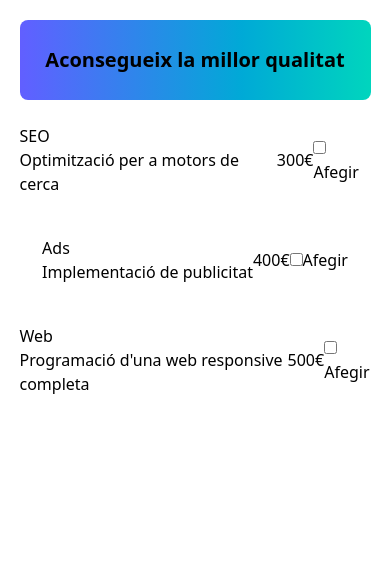
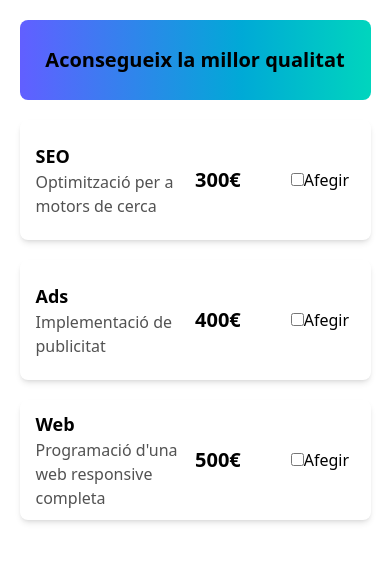
Before and after one commit to gerard-asuncion/sprint-6-react, a React (Vite) app: page / in a window 390 px wide. Shown: the top 562 px of the page. Built offline with nearby package versions, Linux system fonts and the light colour scheme.

Commit message:
feat: Checkbox mobile layout designed

```diff
--- a/src/components/Checkbox.tsx
+++ b/src/components/Checkbox.tsx
@@ -13,16 +13,16 @@ type Props = {
 
 const Checkbox = ({currentSection}: Props) => {
   return (
-    <section className="w-90/100 h-20 rounded-lg flex justify-center
-    items-center m-auto mt-5">
-        <article>
-            <h2>{currentSection.section}</h2>
-            <p>{currentSection.description}</p>
+    <section className={`w-90/100 h-30 p-4 rounded-lg flex justify-between
+    items-center m-auto mt-5 shadow-md ${currentSection.isChecked ? 'border-indigo-500 border-2' : ''}`}>
+        <article className="w-50/100">
+            <h2 className="text-lg font-bold">{currentSection.section}</h2>
+            <p className="text-neutral-600">{currentSection.description}</p>
         </article>
-        <article>
+        <article className="text-xl font-bold w-30/100">
             {currentSection.price}€
         </article>
-        <article>
+        <article className="w-20/100">
             <input type="checkbox" name="add" id="add" />
             <label htmlFor="add">Afegir</label>
         </article>
```
